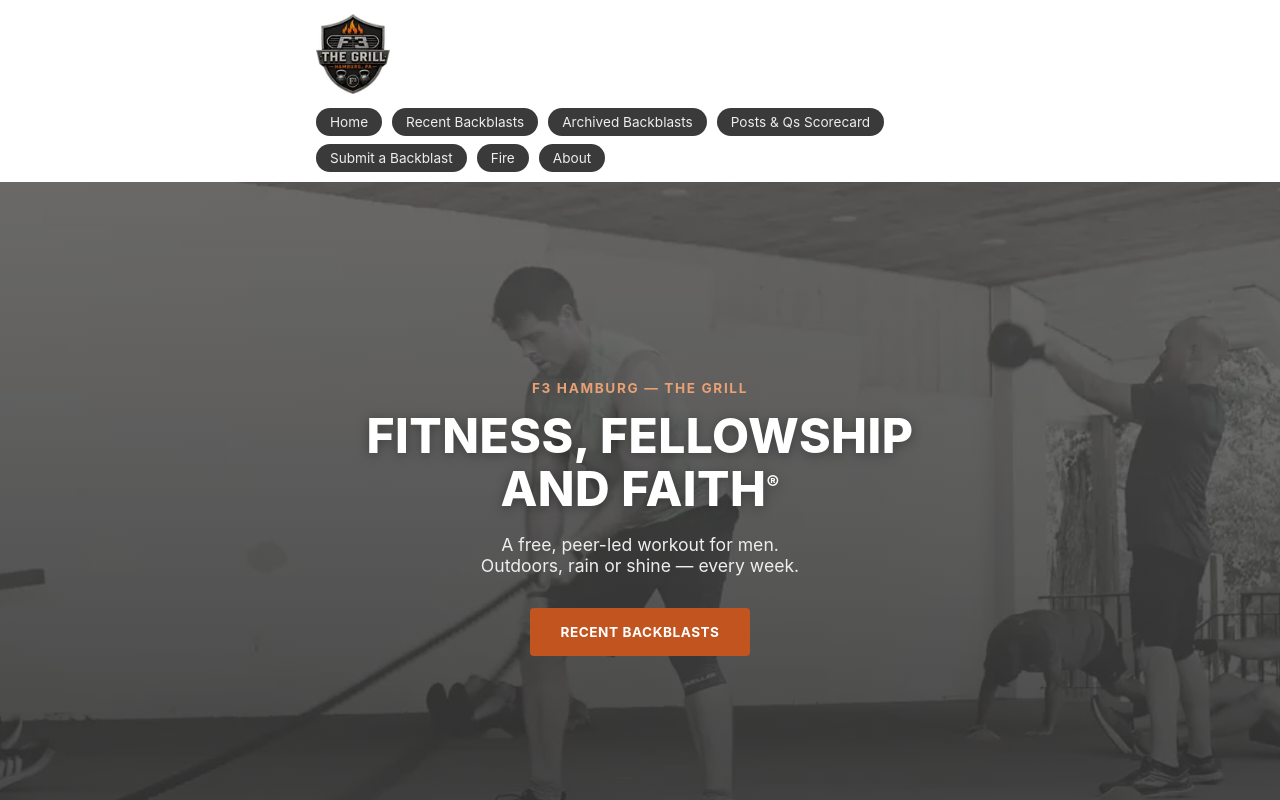
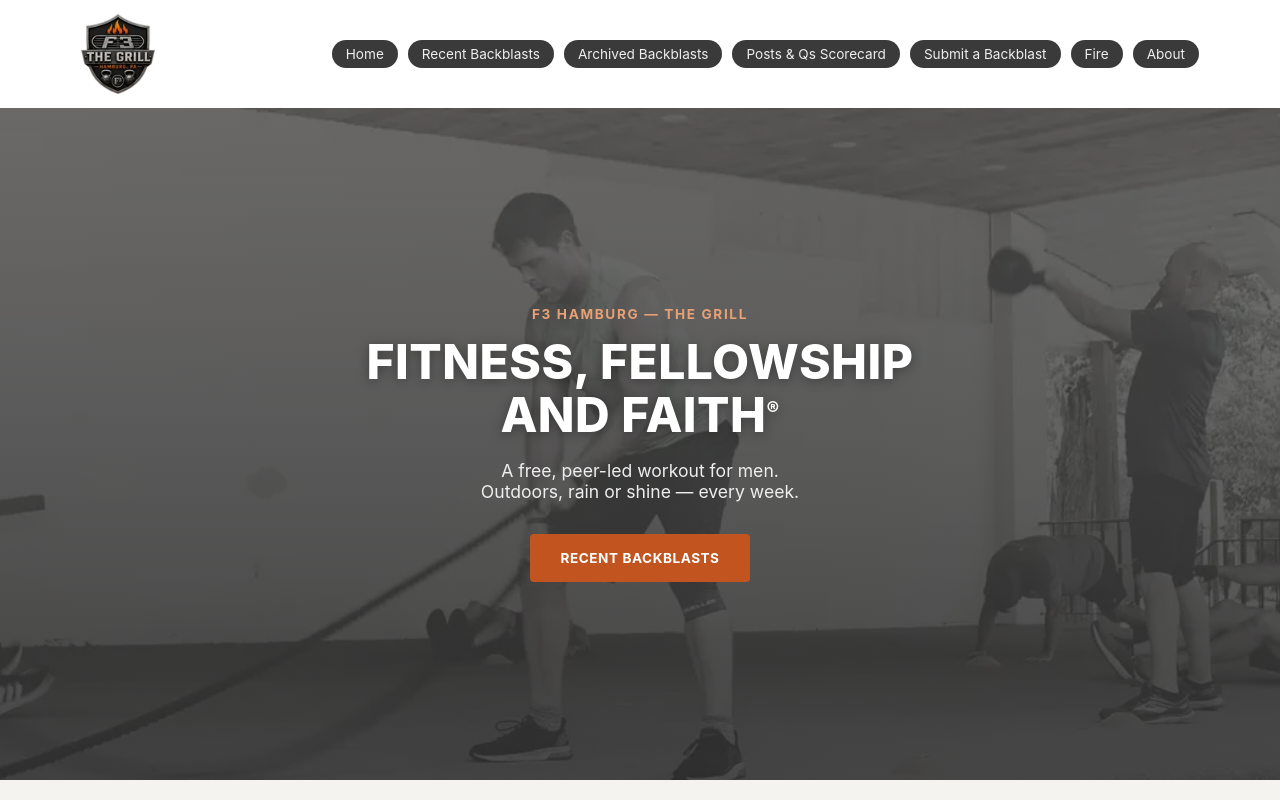
Before and after one commit to tracyhigley/f3-site, a Next.js app: page / in a window 1280 px wide. Shown: the top 800 px of the page. Built offline with nearby package versions, Linux system fonts and the light colour scheme.

Commit message:
Add files via upload

```diff
--- a/app/globals.css
+++ b/app/globals.css
@@ -15,12 +15,13 @@
 }
 
 .nav-inner {
-  max-width: 680px;
+  max-width: 1150px;
   margin: 0 auto;
   padding: 10px 16px;
   display: flex;
   flex-wrap: wrap;
   align-items: center;
+  justify-content: space-between;
   gap: 10px 20px;
 }
 
```
